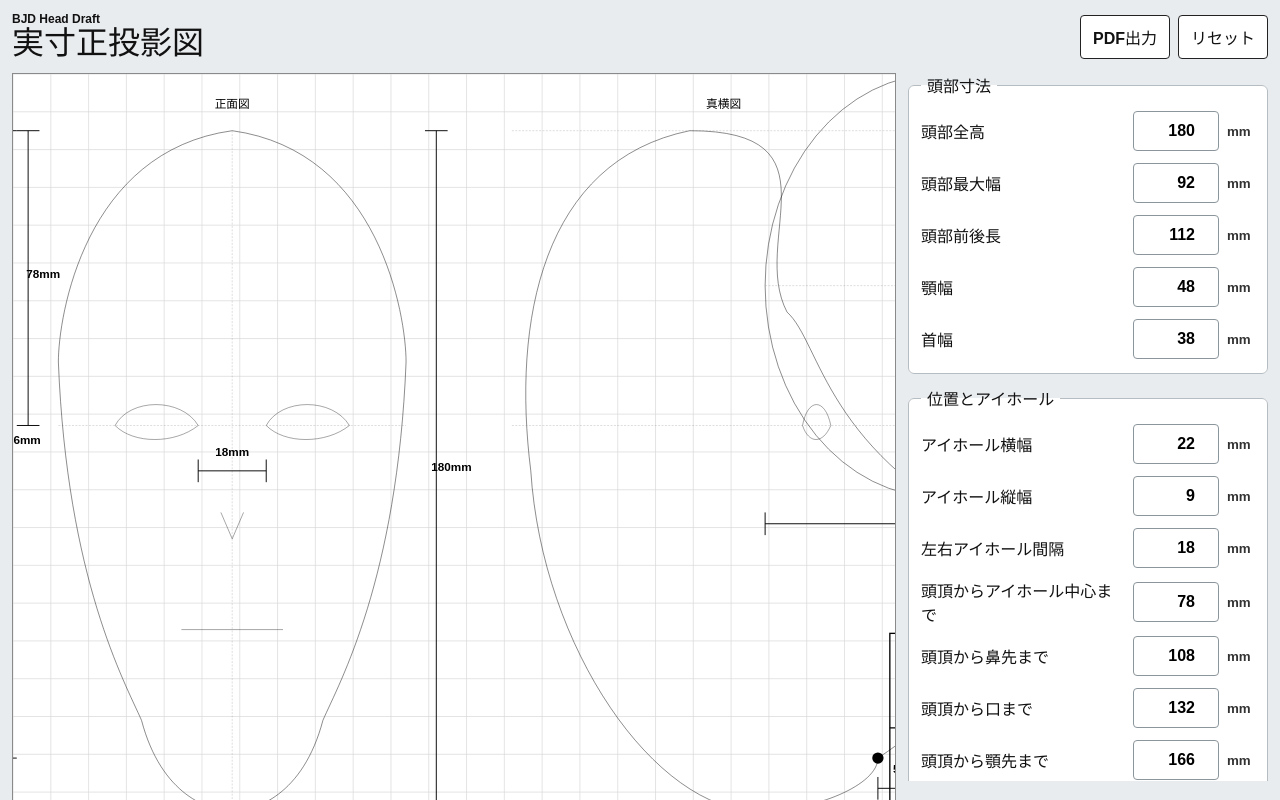
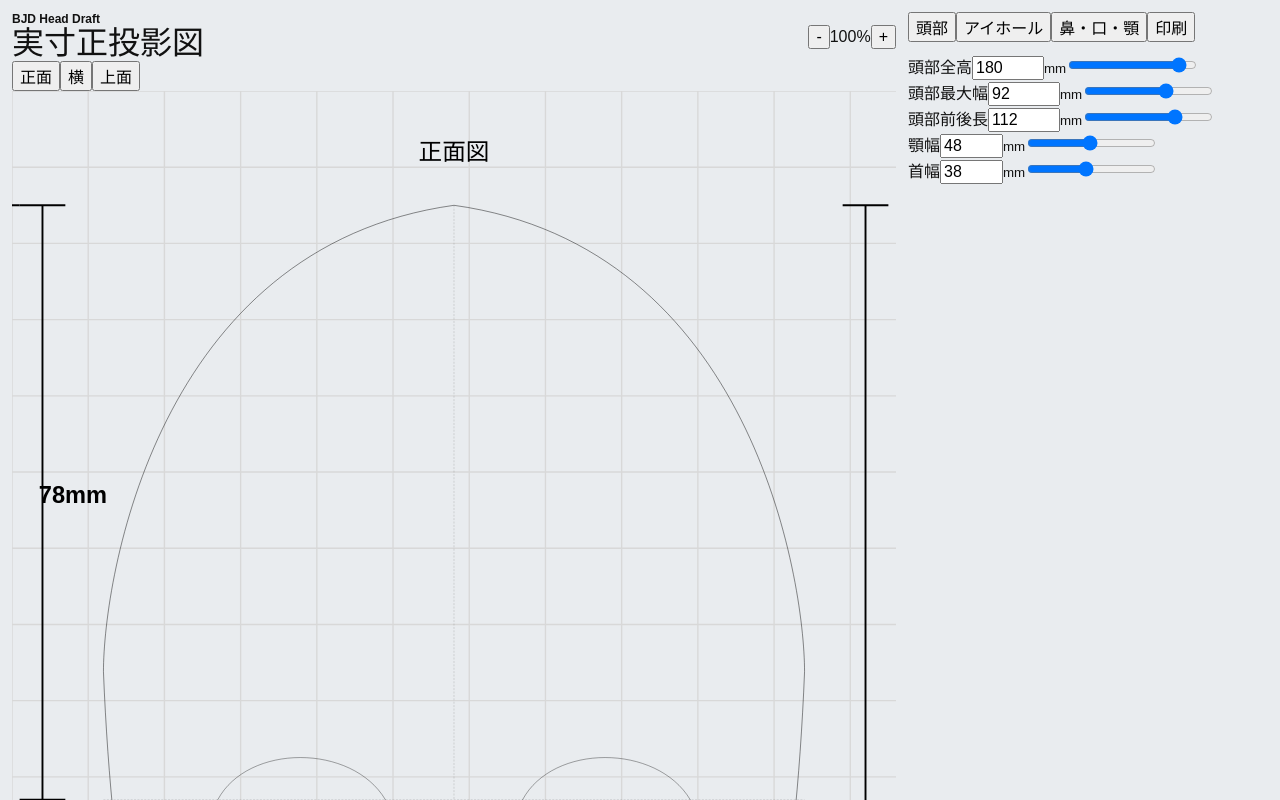
Before and after one commit to catnemu/bjd-head-draft, a React (Vite) app: page / in a window 1280 px wide. Shown: the top 800 px of the page. Built offline with nearby package versions, Linux system fonts and the light colour scheme.

Commit message:
Update src/main.tsx

```diff
--- a/src/main.tsx
+++ b/src/main.tsx
@@ -1,6 +1,9 @@
 import React, { useEffect, useMemo, useState } from 'react';
 import { createRoot } from 'react-dom/client';
 import './styles.css';
+
+type ViewMode = 'front' | 'side' | 'top';
+type PanelTab = 'head' | 'eye' | 'profile' | 'print';
 
 type HeadDimensions = {
   headHeight: number;
@@ -25,10 +28,10 @@ type DimensionField = {
   label: string;
   min: number;
   max: number;
-  step?: number;
+  tab: PanelTab;
 };
 
-const STORAGE_KEY = 'bjd-head-orthographic-mm:v1';
+const STORAGE_KEY = 'bjd-head-orthographic-mm:v2';
 
 const defaultDimensions: HeadDimensions = {
   headHeight: 180,
@@ -49,22 +52,29 @@ const defaultDimensions: HeadDimensions = {
 };
 
 const dimensionFields: DimensionField[] = [
-  { key: 'headHeight', label: '頭部全高', min: 80, max: 190 },
-  { key: 'maxWidth', label: '頭部最大幅', min: 40, max: 120 },
-  { key: 'depth', label: '頭部前後長', min: 50, max: 135 },
-  { key: 'jawWidth', label: '顎幅', min: 18, max: 80 },
-  { key: 'neckWidth', label: '首幅', min: 12, max: 70 },
-  { key: 'eyeHoleWidth', label: 'アイホール横幅', min: 6, max: 42 },
-  { key: 'eyeHoleHeight', label: 'アイホール縦幅', min: 3, max: 24 },
-  { key: 'eyeHoleGap', label: '左右アイホール間隔', min: 6, max: 48 },
-  { key: 'topToEyeCenter', label: '頭頂からアイホール中心まで', min: 25, max: 125 },
-  { key: 'topToNoseTip', label: '頭頂から鼻先まで', min: 45, max: 150 },
-  { key: 'topToMouth', label: '頭頂から口まで', min: 55, max: 170 },
-  { key: 'topToChin', label: '頭頂から顎先まで', min: 65, max: 190 },
-  { key: 'noseProjection', label: '鼻の突出量', min: 0, max: 38 },
-  { key: 'mouthProjection', label: '口元の突出量', min: 0, max: 28 },
-  { key: 'chinProjection', label: '顎の突出量', min: 0, max: 24 },
+  { key: 'headHeight', label: '頭部全高', min: 80, max: 190, tab: 'head' },
+  { key: 'maxWidth', label: '頭部最大幅', min: 40, max: 120, tab: 'head' },
+  { key: 'depth', label: '頭部前後長', min: 50, max: 135, tab: 'head' },
+  { key: 'jawWidth', label: '顎幅', min: 18, max: 80, tab: 'head' },
+  { key: 'neckWidth', label: '首幅', min: 12, max: 70, tab: 'head' },
+  { key: 'eyeHoleWidth', label: 'アイホール横幅', min: 6, max: 42, tab: 'eye' },
+  { key: 'eyeHoleHeight', label: 'アイホール縦幅', min: 3, max: 24, tab: 'eye' },
+  { key: 'eyeHoleGap', label: '左右アイホール間隔', min: 6, max: 48, tab: 'eye' },
+  { key: 'topToEyeCenter', label: '頭頂からアイホール中心', min: 25, max: 125, tab: 'eye' },
+  { key: 'topToNoseTip', label: '頭頂から鼻先', min: 45, max: 150, tab: 'profile' },
+  { key: 'topToMouth', label: '頭頂から口', min: 55, max: 170, tab: 'profile' },
+  { key: 'topToChin', label: '頭頂から顎先', min: 65, max: 190, tab: 'profile' },
+  { key: 'noseProjection', label: '鼻の突出量', min: 0, max: 38, tab: 'profile' },
+  { key: 'mouthProjection', label: '口元の突出量', min: 0, max: 28, tab: 'profile' },
+  { key: 'chinProjection', label: '顎の突出量', min: 0, max: 24, tab: 'profile' },
 ];
+
+const tabLabels: Record<PanelTab, string> = {
+  head: '頭部',
+  eye: 'アイホール',
+  profile: '鼻・口・顎',
+  print: '印刷',
+};
 
 function loadInitialDimensions(): HeadDimensions {
   try {
@@ -80,11 +90,7 @@ function clamp(value: number, min: number, max: number) {
   return Math.min(Math.max(value, min), max);
 }
 
-function updateDimensionValue(
-  current: HeadDimensions,
-  key: keyof HeadDimensions,
-  value: number,
-): HeadDimensions {
+function updateDimensionValue(current: HeadDimensions, key: keyof HeadDimensions, value: number): HeadDimensions {
   const next = { ...current, [key]: value };
   next.topToChin = clamp(next.topToChin, 1, next.headHeight);
   next.topToMouth = clamp(next.topToMouth, 1, next.topToChin - 2);
@@ -152,19 +158,7 @@ function eyeHolePath(cx: number, cy: number, width: number, height: number) {
   ].join(' ');
 }
 
-function DimensionLine({
-  x1,
-  y1,
-  x2,
-  y2,
-  label,
-}: {
-  x1: number;
-  y1: number;
-  x2: number;
-  y2: number;
-  label: string;
-}) {
+function DimensionLine({ x1, y1, x2, y2, label }: { x1: number; y1: number; x2: number; y2: number; label: string }) {
   const midX = (x1 + x2) / 2;
   const midY = (y1 + y2) / 2;
   const isVertical = Math.abs(y2 - y1) > Math.abs(x2 - x1);
@@ -181,16 +175,16 @@ function DimensionLine({
 
 function Grid() {
   const lines = [];
-  for (let x = 0; x <= 297; x += 10) {
-    lines.push(<line key={`x${x}`} x1={x} y1={0} x2={x} y2={210} />);
-  }
-  for (let y = 0; y <= 210; y += 10) {
-    lines.push(<line key={`y${y}`} x1={0} y1={y} x2={297} y2={y} />);
-  }
+  for (let x = 0; x <= 297; x += 10) lines.push(<line key={`x${x}`} x1={x} y1={0} x2={x} y2={210} />);
+  for (let y = 0; y <= 210; y += 10) lines.push(<line key={`y${y}`} x1={0} y1={y} x2={297} y2={y} />);
   return <g className="grid">{lines}</g>;
 }
 
-function FrontView({ dim }: { dim: HeadDimensions }) {
+function highlightClass(activeKey: keyof HeadDimensions | null, keys: (keyof HeadDimensions)[]) {
+  return activeKey && keys.includes(activeKey) ? ' is-highlighted' : '';
+}
+
+function FrontView({ dim, activeKey }: { dim: HeadDimensions; activeKey: keyof HeadDimensions | null }) {
   const centerX = 58;
   const topY = 15;
   const eyeY = topY + dim.topToEyeCenter;
@@ -205,15 +199,15 @@ function FrontView({ dim }: { dim: HeadDimensions }) {
   return (
     <g>
       <text className="view-title" x={centerX} y={9}>正面図</text>
-      <path className="outline" d={frontOutlinePath(dim, centerX, topY)} />
+      <path className={`outline${highlightClass(activeKey, ['headHeight', 'maxWidth', 'jawWidth'])}`} d={frontOutlinePath(dim, centerX, topY)} />
       <line className="datum" x1={centerX} y1={topY} x2={centerX} y2={topY + dim.headHeight} />
-      <line className="datum" x1={maxLeft} y1={eyeY} x2={maxRight} y2={eyeY} />
-      <path className="feature-line" d={eyeHolePath(leftEyeX, eyeY, dim.eyeHoleWidth, dim.eyeHoleHeight)} />
-      <path className="feature-line" d={eyeHolePath(rightEyeX, eyeY, dim.eyeHoleWidth, dim.eyeHoleHeight)} />
-      <path className="feature-line" d={`M ${centerX - 3} ${noseY - 7} L ${centerX} ${noseY} L ${centerX + 3} ${noseY - 7}`} />
-      <line className="feature-line" x1={centerX - dim.jawWidth * 0.28} y1={mouthY} x2={centerX + dim.jawWidth * 0.28} y2={mouthY} />
-      <line className="feature-line" x1={centerX - dim.neckWidth / 2} y1={topY + dim.headHeight} x2={centerX - dim.neckWidth / 2} y2={202} />
-      <line className="feature-line" x1={centerX + dim.neckWidth / 2} y1={topY + dim.headHeight} x2={centerX + dim.neckWidth / 2} y2={202} />
+      <line className={`datum${highlightClass(activeKey, ['topToEyeCenter'])}`} x1={maxLeft} y1={eyeY} x2={maxRight} y2={eyeY} />
+      <path className={`feature-line${highlightClass(activeKey, ['eyeHoleWidth', 'eyeHoleHeight', 'eyeHoleGap', 'topToEyeCenter'])}`} d={eyeHolePath(leftEyeX, eyeY, dim.eyeHoleWidth, dim.eyeHoleHeight)} />
+      <path className={`feature-line${highlightClass(activeKey, ['eyeHoleWidth', 'eyeHoleHeight', 'eyeHoleGap', 'topToEyeCenter'])}`} d={eyeHolePath(rightEyeX, eyeY, dim.eyeHoleWidth, dim.eyeHoleHeight)} />
+      <path className={`feature-line${highlightClass(activeKey, ['topToNoseTip'])}`} d={`M ${centerX - 3} ${noseY - 7} L ${centerX} ${noseY} L ${centerX + 3} ${noseY - 7}`} />
+      <line className={`feature-line${highlightClass(activeKey, ['topToMouth'])}`} x1={centerX - dim.jawWidth * 0.28} y1={mouthY} x2={centerX + dim.jawWidth * 0.28} y2={mouthY} />
+      <line className={`feature-line${highlightClass(activeKey, ['neckWidth'])}`} x1={centerX - dim.neckWidth / 2} y1={topY + dim.headHeight} x2={centerX - dim.neckWidth / 2} y2={202} />
+      <line className={`feature-line${highlightClass(activeKey, ['neckWidth'])}`} x1={centerX + dim.neckWidth / 2} y1={topY + dim.headHeight} x2={centerX + dim.neckWidth / 2} y2={202} />
       <DimensionLine x1={maxLeft} y1={topY + dim.headHeight + 6} x2={maxRight} y2={topY + dim.headHeight + 6} label={`${dim.maxWidth}mm`} />
       <DimensionLine x1={maxRight + 8} y1={topY} x2={maxRight + 8} y2={topY + dim.headHeight} label={`${dim.headHeight}mm`} />
       <DimensionLine x1={leftEyeX + dim.eyeHoleWidth / 2} y1={eyeY + 12} x2={rightEyeX - dim.eyeHoleWidth / 2} y2={eyeY + 12} label={`${dim.eyeHoleGap}mm`} />
@@ -223,7 +217,7 @@ function FrontView({ dim }: { dim: HeadDimensions }) {
   );
 }
 
-function SideView({ dim }: { dim: HeadDimensions }) {
+function SideView({ dim, activeKey }: { dim: HeadDimensions; activeKey: keyof HeadDimensions | null }) {
   const originX = 132;
   const topY = 15;
   const eyeY = topY + dim.topToEyeCenter;
@@ -236,13 +230,13 @@ function SideView({ dim }: { dim: HeadDimensions }) {
   return (
     <g>
       <text className="view-title" x={originX + dim.depth / 2} y={9}>真横図</text>
-      <path className="outline" d={sideOutlinePath(dim, originX, topY)} />
+      <path className={`outline${highlightClass(activeKey, ['headHeight', 'depth', 'noseProjection', 'mouthProjection', 'chinProjection'])}`} d={sideOutlinePath(dim, originX, topY)} />
       <line className="datum" x1={rearX} y1={topY} x2={rearX + dim.depth + 35} y2={topY} />
-      <line className="datum" x1={rearX} y1={eyeY} x2={rearX + dim.depth + 35} y2={eyeY} />
-      <path className="feature-line" d={eyeHolePath(originX + dim.depth * 0.72, eyeY, dim.eyeHoleWidth * 0.34, dim.eyeHoleHeight)} />
-      <circle className="point" cx={frontX + dim.noseProjection} cy={noseY} r={1.5} />
-      <line className="feature-line" x1={frontX + dim.mouthProjection - 8} y1={mouthY} x2={frontX + dim.mouthProjection + 6} y2={mouthY} />
-      <circle className="point" cx={originX + dim.depth * 0.82 + dim.chinProjection} cy={chinY} r={1.5} />
+      <line className={`datum${highlightClass(activeKey, ['topToEyeCenter'])}`} x1={rearX} y1={eyeY} x2={rearX + dim.depth + 35} y2={eyeY} />
+      <path className={`feature-line${highlightClass(activeKey, ['eyeHoleWidth', 'eyeHoleHeight', 'topToEyeCenter'])}`} d={eyeHolePath(originX + dim.depth * 0.72, eyeY, dim.eyeHoleWidth * 0.34, dim.eyeHoleHeight)} />
+      <circle className={`point${highlightClass(activeKey, ['topToNoseTip', 'noseProjection'])}`} cx={frontX + dim.noseProjection} cy={noseY} r={1.5} />
+      <line className={`feature-line${highlightClass(activeKey, ['topToMouth', 'mouthProjection'])}`} x1={frontX + dim.mouthProjection - 8} y1={mouthY} x2={frontX + dim.mouthProjection + 6} y2={mouthY} />
+      <circle className={`point${highlightClass(activeKey, ['topToChin', 'chinProjection'])}`} cx={originX + dim.depth * 0.82 + dim.chinProjection} cy={chinY} r={1.5} />
       <DimensionLine x1={rearX} y1={topY + dim.headHeight + 6} x2={frontX} y2={topY + dim.headHeight + 6} label={`${dim.depth}mm`} />
       <DimensionLine x1={frontX} y1={noseY - 9} x2={frontX + dim.noseProjection} y2={noseY - 9} label={`${dim.noseProjection}mm`} />
       <DimensionLine x1={frontX} y1={mouthY + 8} x2={frontX + dim.mouthProjection} y2={mouthY + 8} label={`${dim.mouthProjection}mm`} />
@@ -251,13 +245,13 @@ function SideView({ dim }: { dim: HeadDimensions }) {
   );
 }
 
-function TopView({ dim }: { dim: HeadDimensions }) {
+function TopView({ dim, activeKey }: { dim: HeadDimensions; activeKey: keyof HeadDimensions | null }) {
   const centerX = 245;
   const centerY = 56;
   return (
     <g>
       <text className="view-title" x={centerX} y={9}>上面図</text>
-      <ellipse className="outline" cx={centerX} cy={centerY} rx={dim.maxWidth / 2} ry={dim.depth / 2} />
+      <ellipse className={`outline${highlightClass(activeKey, ['maxWidth', 'depth'])}`} cx={centerX} cy={centerY} rx={dim.maxWidth / 2} ry={dim.depth / 2} />
       <line className="datum" x1={centerX} y1={centerY - dim.depth / 2} x2={centerX} y2={centerY + dim.depth / 2} />
       <line className="datum" x1={centerX - dim.maxWidth / 2} y1={centerY} x2={centerX + dim.maxWidth / 2} y2={centerY} />
       <DimensionLine x1={centerX - dim.maxWidth / 2} y1={centerY + dim.depth / 2 + 7} x2={centerX + dim.maxWidth / 2} y2={centerY + dim.depth / 2 + 7} label={`${dim.maxWidth}mm`} />
@@ -277,15 +271,48 @@ function ScaleCheck() {
   );
 }
 
-function PrintableSheet({ dim }: { dim: HeadDimensions }) {
+function ViewContent({ view, dim, activeKey }: { view: ViewMode; dim: HeadDimensions; activeKey: keyof HeadDimensions | null }) {
+  if (view === 'front') return <FrontView dim={dim} activeKey={activeKey} />;
+  if (view === 'side') return <SideView dim={dim} activeKey={activeKey} />;
+  return <TopView dim={dim} activeKey={activeKey} />;
+}
+
+function EditablePreview({
+  dim,
+  view,
+  zoom,
+  activeKey,
+}: {
+  dim: HeadDimensions;
+  view: ViewMode;
+  zoom: number;
+  activeKey: keyof HeadDimensions | null;
+}) {
   return (
-    <section className="sheet-wrap" aria-label="A4実寸設計図">
+    <div className="preview-canvas">
+      <svg
+        className="preview-svg"
+        style={{ transform: `scale(${zoom})` }}
+        viewBox={view === 'front' ? '0 0 116 210' : view === 'side' ? '120 0 162 210' : '190 0 105 125'}
+        role="img"
+        aria-label="縮小プレビュー"
+      >
+        <Grid />
+        <ViewContent view={view} dim={dim} activeKey={activeKey} />
+      </svg>
+    </div>
+  );
+}
+
+function PrintableSheet({ dim, activeKey }: { dim: HeadDimensions; activeKey: keyof HeadDimensions | null }) {
+  return (
+    <section className="print-sheet-wrap" aria-label="A4実寸設計図">
       <svg className="a4-sheet" width="297mm" height="210mm" viewBox="0 0 297 210" role="img" aria-label="BJDヘッド実寸正投影図">
         <rect className="sheet-bg" width={297} height={210} />
         <Grid />
-        <FrontView dim={dim} />
-        <SideView dim={dim} />
-        <TopView dim={dim} />
+        <FrontView dim={dim} activeKey={activeKey} />
+        <SideView dim={dim} activeKey={activeKey} />
+        <TopView dim={dim} activeKey={activeKey} />
         <ScaleCheck />
         <text className="sheet-note" x={10} y={205}>A4横 / 100%倍率で印刷 / 自動縮小なし / 単位:mm</text>
       </svg>
@@ -293,94 +320,135 @@ function PrintableSheet({ dim }: { dim: HeadDimensions }) {
   );
 }
 
-function DimensionInput({
+function DimensionControl({
   field,
   value,
   onChange,
+  onFocus,
 }: {
   field: DimensionField;
   value: number;
   onChange: (value: number) => void;
+  onFocus: () => void;
 }) {
   return (
-    <label className="dimension-input">
+    <div className="dimension-control">
+      <label className="number-row">
         <span>{field.label}</span>
+        <span className="number-unit">
           <input
             type="number"
             min={field.min}
             max={field.max}
-        step={field.step ?? 1}
+            step={1}
             value={value}
+            onFocus={onFocus}
             onChange={(event) => onChange(Number(event.target.value))}
           />
           <small>mm</small>
+        </span>
       </label>
+      <input
+        type="range"
+        min={field.min}
+        max={field.max}
+        step={1}
+        value={value}
+        onFocus={onFocus}
+        onChange={(event) => onChange(Number(event.target.value))}
+      />
+    </div>
   );
 }
 
 function App() {
   const [dimensions, setDimensions] = useState<HeadDimensions>(loadInitialDimensions);
+  const [panelTab, setPanelTab] = useState<PanelTab>('head');
+  const [view, setView] = useState<ViewMode>('front');
+  const [zoom, setZoom] = useState(1);
+  const [activeKey, setActiveKey] = useState<keyof HeadDimensions | null>(null);
 
   useEffect(() => {
     window.localStorage.setItem(STORAGE_KEY, JSON.stringify(dimensions));
   }, [dimensions]);
 
-  const groupedFields = useMemo(() => ({
-    base: dimensionFields.slice(0, 5),
-    features: dimensionFields.slice(5, 12),
-    profile: dimensionFields.slice(12),
-  }), []);
+  const visibleFields = useMemo(
+    () => dimensionFields.filter((field) => field.tab === panelTab),
+    [panelTab],
+  );
 
   function setDimension(key: keyof HeadDimensions, value: number) {
     const field = dimensionFields.find((item) => item.key === key);
     const safeValue = field ? clamp(value, field.min, field.max) : value;
+    setActiveKey(key);
     setDimensions((current) => updateDimensionValue(current, key, safeValue));
   }
 
   function reset() {
     setDimensions(defaultDimensions);
+    setActiveKey(null);
     window.localStorage.removeItem(STORAGE_KEY);
   }
 
-  function exportPdf() {
+  function printPdf() {
     window.print();
   }
 
   return (
     <main className="app-shell">
+      <section className="preview-area" aria-label="編集用プレビュー">
         <header className="app-header">
           <div>
             <p>BJD Head Draft</p>
             <h1>実寸正投影図</h1>
           </div>
-        <div className="header-actions">
-          <button type="button" onClick={exportPdf}>PDF出力</button>
-          <button type="button" onClick={reset}>リセット</button>
+          <div className="zoom-actions">
+            <button type="button" aria-label="縮小" onClick={() => setZoom((value) => clamp(Number((value - 0.1).toFixed(1)), 0.7, 1.7))}>-</button>
+            <output>{Math.round(zoom * 100)}%</output>
+            <button type="button" aria-label="拡大" onClick={() => setZoom((value) => clamp(Number((value + 0.1).toFixed(1)), 0.7, 1.7))}>+</button>
           </div>
         </header>
 
-      <PrintableSheet dim={dimensions} />
+        <div className="view-tabs" role="tablist" aria-label="表示切り替え">
+          <button type="button" className={view === 'front' ? 'active' : ''} onClick={() => setView('front')}>正面</button>
+          <button type="button" className={view === 'side' ? 'active' : ''} onClick={() => setView('side')}>横</button>
+          <button type="button" className={view === 'top' ? 'active' : ''} onClick={() => setView('top')}>上面</button>
+        </div>
 
-      <section className="controls" aria-label="寸法入力">
-        <fieldset>
-          <legend>頭部寸法</legend>
-          {groupedFields.base.map((field) => (
-            <DimensionInput key={field.key} field={field} value={dimensions[field.key]} onChange={(value) => setDimension(field.key, value)} />
+        <EditablePreview dim={dimensions} view={view} zoom={zoom} activeKey={activeKey} />
+      </section>
+
+      <section className="controls" aria-label="設定パネル">
+        <div className="panel-tabs" role="tablist" aria-label="設定カテゴリ">
+          {(Object.keys(tabLabels) as PanelTab[]).map((tab) => (
+            <button key={tab} type="button" className={panelTab === tab ? 'active' : ''} onClick={() => setPanelTab(tab)}>
+              {tabLabels[tab]}
+            </button>
           ))}
-        </fieldset>
-        <fieldset>
-          <legend>位置とアイホール</legend>
-          {groupedFields.features.map((field) => (
-            <DimensionInput key={field.key} field={field} value={dimensions[field.key]} onChange={(value) => setDimension(field.key, value)} />
+        </div>
+
+        {panelTab === 'print' ? (
+          <div className="print-panel">
+            <p>A4横、100%倍率、自動縮小なしで印刷してください。50mm検尺枠で出力後の寸法を確認できます。</p>
+            <button type="button" onClick={printPdf}>PDF出力</button>
+            <button type="button" onClick={reset}>リセット</button>
+          </div>
+        ) : (
+          <div className="control-list">
+            {visibleFields.map((field) => (
+              <DimensionControl
+                key={field.key}
+                field={field}
+                value={dimensions[field.key]}
+                onFocus={() => setActiveKey(field.key)}
+                onChange={(value) => setDimension(field.key, value)}
+              />
             ))}
-        </fieldset>
-        <fieldset>
-          <legend>横図の突出量</legend>
-          {groupedFields.profile.map((field) => (
-            <DimensionInput key={field.key} field={field} value={dimensions[field.key]} onChange={(value) => setDimension(field.key, value)} />
-          ))}
-        </fieldset>
+          </div>
+        )}
       </section>
+
+      <PrintableSheet dim={dimensions} activeKey={activeKey} />
     </main>
   );
 }
```
Lines whose indentation alone changed are shown as unchanged.
